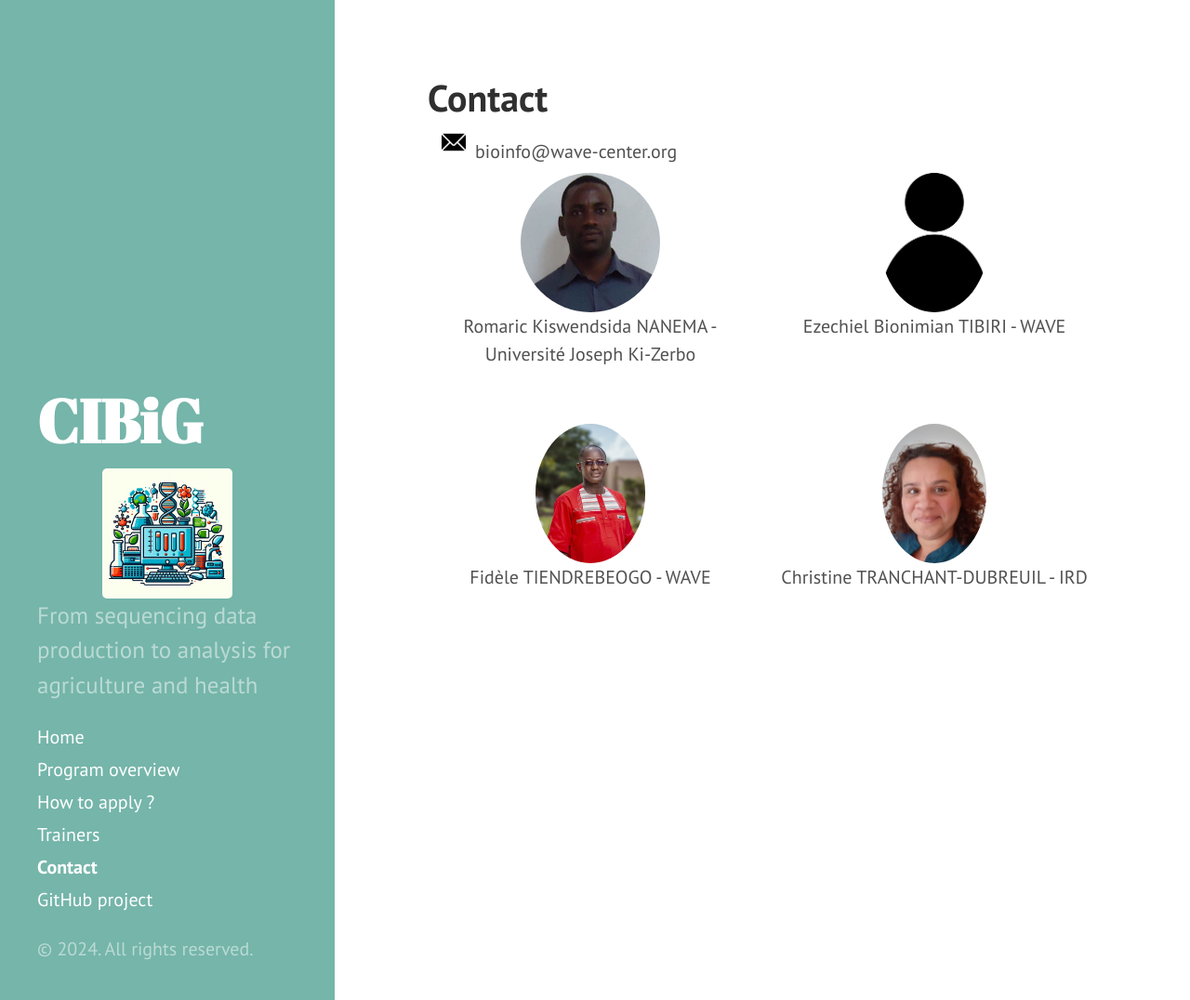
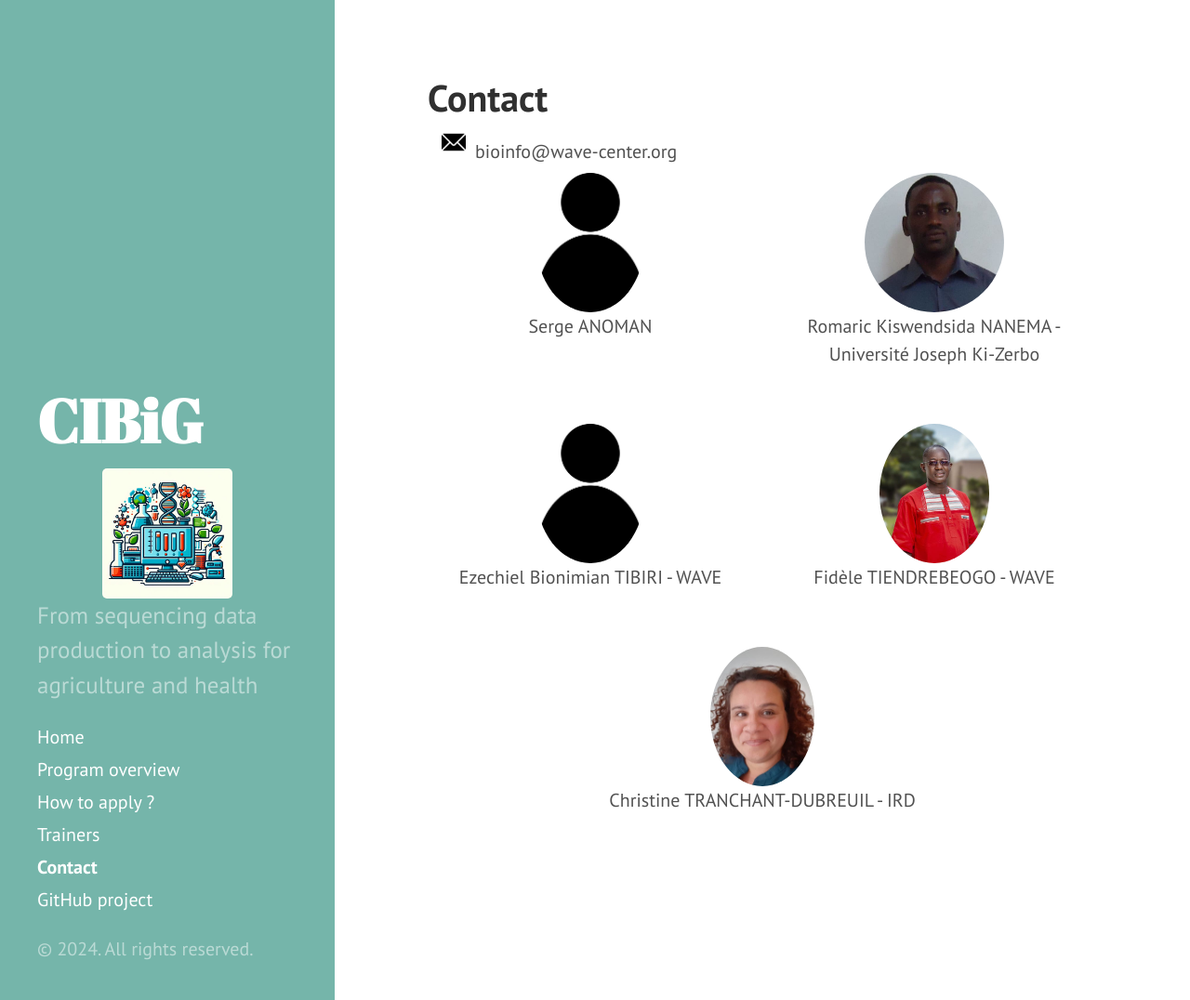
Before and after one commit to CIBiG-Course/CIBiG-course.github.io, a Jekyll site: the page built from docs/09-contact.md, in a window 1280 px wide and 1076 px high. Shown: the whole window at 93% size. Built offline with Jekyll 4.4.1, drawn with Linux system fonts in a browser that asks for light colours.

Commit message:
Update 09-contact.md
Add Serge

```diff
--- a/docs/09-contact.md
+++ b/docs/09-contact.md
@@ -15,7 +15,13 @@ title: Contact
 </div>
 
 <div style="display: flex; flex-wrap: wrap; gap: 20px; justify-content: space-between;">
-<div style="flex: 1 1 calc(50% - 20px); text-align: center; margin-bottom: 20px;">
+
+  <div style="flex: 1 1 calc(50% - 20px); text-align: center; margin-bottom: 20px;">
+    <img src="public/trainer_anonym.jpeg" style="height: 150px; border-radius: 50%; margin: 0 auto;">
+    <p>Serge ANOMAN</p>
+  </div>
+
+ <div style="flex: 1 1 calc(50% - 20px); text-align: center; margin-bottom: 20px;">
     <img src="public/trainer_romaric.jpeg" style="height: 150px; border-radius: 50%; margin: 0 auto;">
     <p>Romaric Kiswendsida NANEMA - Université Joseph Ki-Zerbo</p>
   </div>
```
